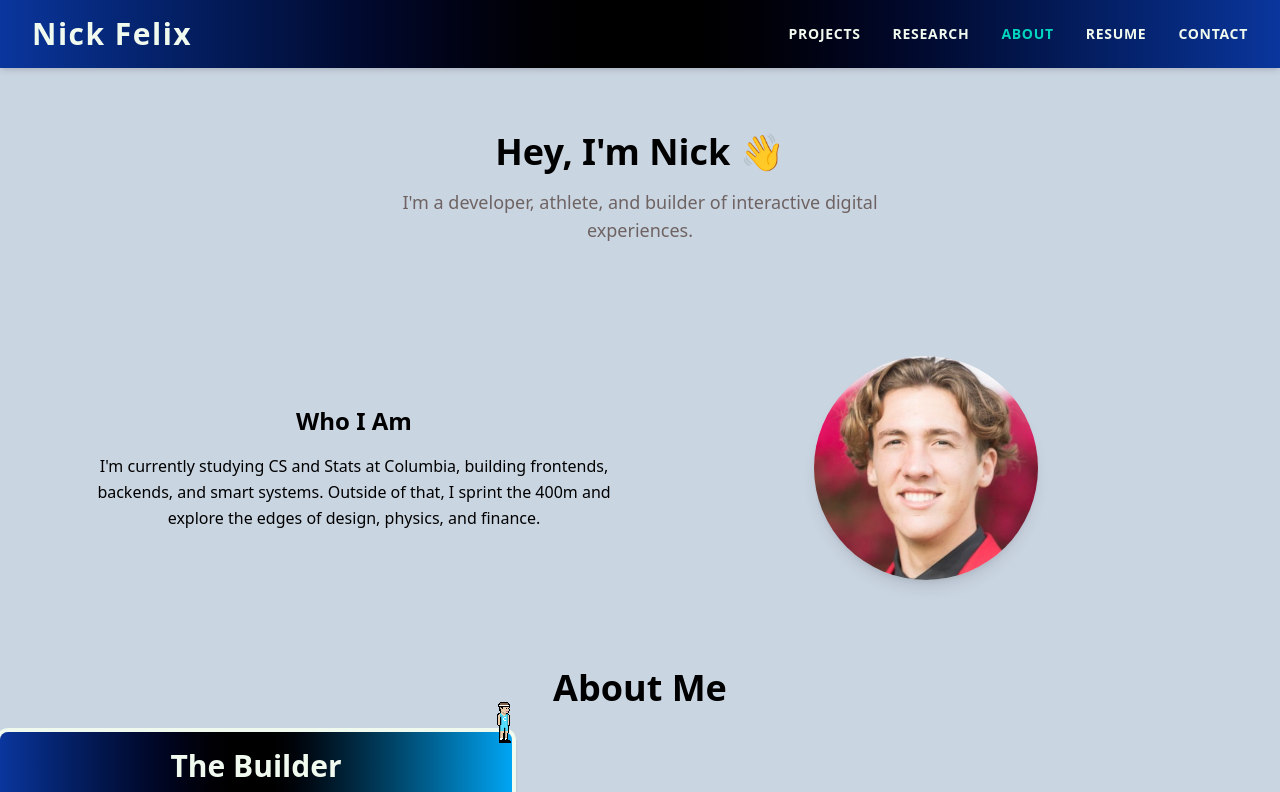
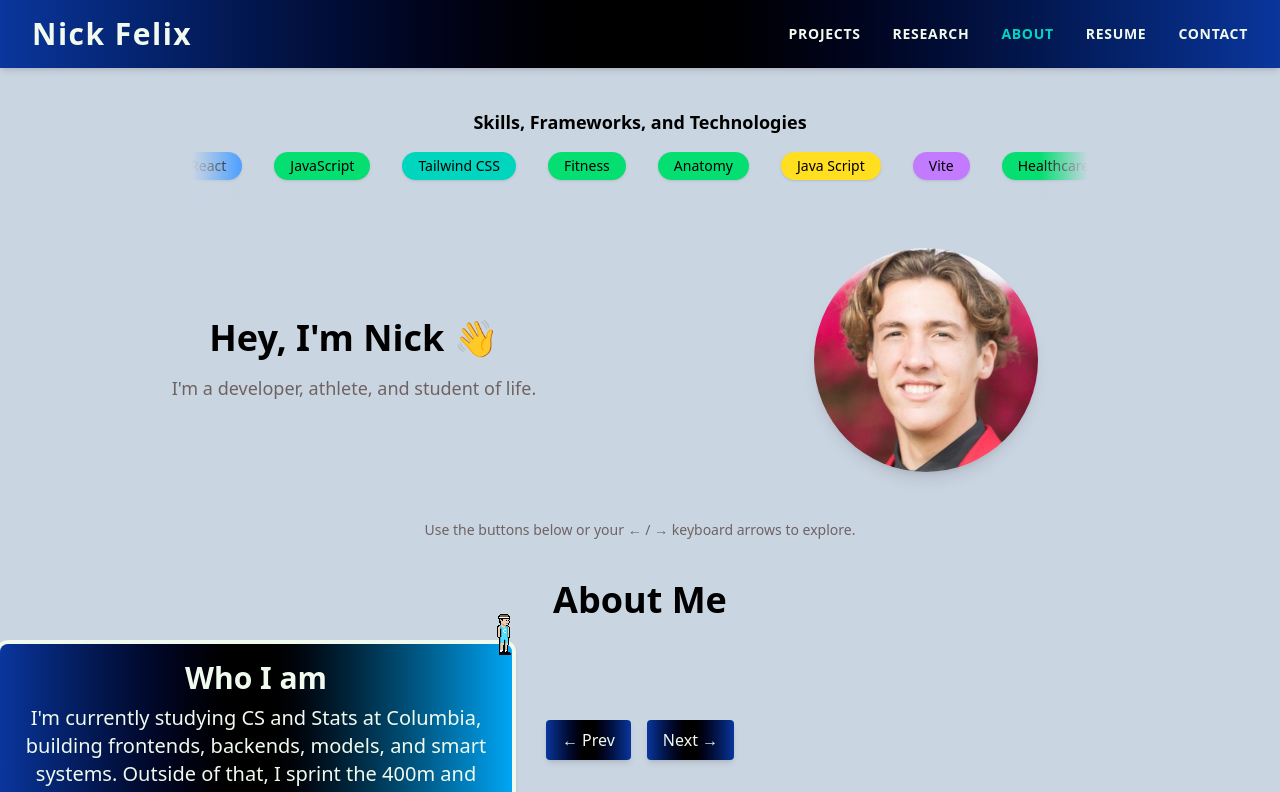
Before and after one commit to nicorox247/Nick-Felix-Site, a React (Vite) app: page /about in a window 1280 px wide. Shown: the top 792 px of the page. Built offline with nearby package versions, Linux system fonts and the light colour scheme.

Commit message:
Sticky buttons and Skill ticker on About page

```diff
--- a/src/App.css
+++ b/src/App.css
@@ -46,7 +46,7 @@
 }
 
 @utility button-primary {
-  @apply bg-gradient-primary hover:bg-gradient-highlight;
+  @apply text-light bg-gradient-primary hover:bg-gradient-highlight;
 }
 
 @utility pdf-preview{
--- a/src/App.jsx
+++ b/src/App.jsx
@@ -27,7 +27,7 @@ function App() {
     <div className="flex flex-col min-h-screen">
       <NavBar />
 
-      <main className="flex-1 relative overflow-hidden">
+      <main className="flex-1 relative">
       <AnimatePresence mode="wait">
 
         <Routes location={location} key={location.pathname}>
--- a/src/components/ProjectTagTicker.jsx
+++ b/src/components/ProjectTagTicker.jsx
@@ -4,12 +4,14 @@ import './ProjectDetail.css';
 export default function ProjectTagTicker({ tags = [] }) {
     // Repeat tags for smooth infinite scroll
     const getStyle = (tag) => {
-      if (tag.toLowerCase().includes('react')) return 'bg-blue-400 text-dark';
-      if (tag.toLowerCase().includes('python') ||
-      (tag.toLowerCase().includes('java script'))) return 'bg-yellow-300 text-dark';
-      if (tag.toLowerCase().includes('c++')) return 'bg-white text-dark';
-      if (tag.toLowerCase().includes('vite')) return 'bg-purple-400 text-dark';
-      if (tag.toLowerCase().includes('tailwind')) return 'bg-teal-400 text-dark';
+      if (typeof tag !== 'string') return;
+      const lower = tag.toLowerCase();
+      if (lower.includes('react')) return 'bg-blue-400 text-dark';
+      if (lower.includes('python') ||
+      (lower.includes('java script'))) return 'bg-yellow-300 text-dark';
+      if (lower.includes('c++')) return 'bg-white text-dark';
+      if (lower.includes('vite')) return 'bg-purple-400 text-dark';
+      if (lower.includes('tailwind')) return 'bg-teal-400 text-dark';
       return 'bg-green-400 text-dark';
     };
 
@@ -24,11 +26,13 @@ export default function ProjectTagTicker({ tags = [] }) {
         ];
       }, [tags]);
 
-
+      const speedPerItem = 1; // seconds per tag (tweak to your liking)
+      const duration = repeatedTags.length * speedPerItem;
 
     return (
       <div className="relative overflow-hidden bg-background h-12 max-w-lg lg:max-w-xl xl:max-w-4xl mx-auto">
-        <div className="absolute whitespace-nowrap animate-ticker flex items-center gap-8 px-4">
+        <div className="absolute whitespace-nowrap animate-ticker flex items-center gap-8 px-4"
+            style={{ animation: `ticker ${duration}s linear infinite` }}>
           {repeatedTags.map((tag, index) => (
             <div
               key={index}
--- a/src/data/projects.js
+++ b/src/data/projects.js
@@ -17,13 +17,13 @@ const projects = [
       ]
     },
 
-    {
-      title: 'Crypto Dashboard',
-      description: 'Real-time price tracking and wallet insights.',
-      image: '/images/crypto.png',
+    // {
+    //   title: 'Crypto Dashboard',
+    //   description: 'Real-time price tracking and wallet insights.',
+    //   image: '/images/crypto.png',
 
-      live: 'https://nickfelix.dev'
-    },
+    //   live: 'https://nickfelix.dev'
+    // },
     {
       id: 'axis-med',
       title: 'AxisMED',
--- a/src/pages/About.jsx
+++ b/src/pages/About.jsx
@@ -1,25 +1,31 @@
 // src/pages/About.jsx
-import { useState, useRef, useEffect } from 'react';
+import { useState, useRef, useEffect, useMemo } from 'react';
 import AthleteSprite from '../components/AthleteSprite';
 import TimelineNode from '../components/TimelineNode';
+import ProjectTagTicker from '../components/ProjectTagTicker';
+import projectData from '../data/projects';
 
 const timelineData = [
   {
+    title: 'Who I am',
+    description: 'I\'m currently studying CS and Stats at Columbia, building frontends, backends, models, and smart systems. Outside of that, I sprint the 400m and love to surf.',
+  },
+  {
     title: 'The Builder',
     description:
-      'I love making things — apps, systems, or strategies. Whether it’s a digital product or a financial model, I thrive when I’m solving problems with elegant, efficient solutions.',
+      'I love making things. Whether quantitative or qualitative, solving problems and delivering high-quality, efficient solutions is my forte.',
     keywords: ['engineering', 'problem-solving', 'systems', 'full-stack', 'strategy'],
   },
   {
     title: 'The Competitor',
     description:
-      'I’m a 400m sprinter. The discipline, grit, and structure of elite athletics shape how I approach everything — from code to business. I’m calm under pressure and always training for the next level.',
+      'As a 400m sprinter, the discipline and structure of elite athletics shape much of how I approach life. I\’m calm under pressure, calculated/optimized in strategy, and willing to do what it takes for victory',
     keywords: ['athlete', 'track', 'grit', 'discipline', 'performance'],
   },
   {
     title: 'The Analyst',
     description:
-      'With a background in computer science and statistics, I’m constantly looking for patterns — in data, in people, in markets. I love turning noise into insight.',
+      'I perfer interpreting reality by breaking every peice of it to it\'s most fundamental components and building back up. CS and statistics bolster my naturaly analytical mind to better quantify and understand these patterns.',
     keywords: ['data', 'statistics', 'finance', 'algorithms', 'quant'],
   },
   {
@@ -37,7 +43,7 @@ const timelineData = [
   {
     title: 'The Vision',
     description:
-      'I want to build systems that matter — tools that empower people, businesses that make sense, and experiences that leave a mark. I’m just getting started.',
+      'I want to build systems that matter; tools that empower people, businesses that make sense, and experiences that leave a mark. I\’m just getting started.',
     keywords: ['vision', 'impact', 'entrepreneurship', 'product', 'future'],
   },
 ];
@@ -48,6 +54,16 @@ export default function About() {
   const [isRunning, setIsRunning] = useState(false);
   const [facingLeft, setFacingLeft] = useState(false); // false = right
   const nodeRefs = useRef([]);
+
+  const allTags = useMemo(() => {
+    return [...new Set(
+      projectData.flatMap(p => p.tags).filter(tag => typeof tag === 'string')
+    )];
+  }, [projectData]);
+
+  const speedPerItem = 0.75; // seconds per tag (tweak to your liking)
+const duration = allTags.length * speedPerItem;
+
 
   const [hasMoved, setHasMoved] = useState(false); // ← new flag
   const handleArrowClick = (direction) => {
@@ -102,26 +118,18 @@ export default function About() {
   }, [activeIndex]);
 
 
-
-
   return (
-    <div className="bg-background ">
-        {/* Hero section */}
+    <div className="">
+      <div className='mt-10'>
+        <h1 className='font-bold text-lg mb-4'>Skills, Frameworks, and Technologies</h1>
+        <ProjectTagTicker tags={allTags} />
+      </div>
+        {/* Split grid Bio Hero Section */}
+        <div className="grid grid-cols-1 md:grid-cols-2 gap-10 items-center px-6 py-12 max-w-6xl mx-auto">
             <div className="text-center py-16">
                 <h1 className="text-4xl font-bold mb-4">Hey, I'm Nick 👋</h1>
                 <p className="text-muted text-lg max-w-xl mx-auto">
-                I'm a developer, athlete, and builder of interactive digital experiences.
-            </p>
-        </div>
-
-        {/* Split grid Bio Section */}
-        <div className="grid grid-cols-1 md:grid-cols-2 gap-10 items-center px-6 py-12 max-w-6xl mx-auto">
-            <div>
-                <h2 className="text-2xl font-bold mb-4">Who I Am</h2>
-                <p className="leading-relaxed">
-                I'm currently studying CS and Stats at Columbia, building frontends, backends,
-                and smart systems. Outside of that, I sprint the 400m and explore the edges
-                of design, physics, and finance.
+                    I'm a developer, athlete, and student of life.
                 </p>
             </div>
             <div className="flex justify-center">
@@ -129,6 +137,10 @@ export default function About() {
             </div>
         </div>
 
+        {/* Instruction above timeline */}
+        <p className="text-center text-sm text-muted">
+          Use the buttons below or your ← / → keyboard arrows to explore.
+        </p>
 
         {/* Timeline section */}
         <div className="relative overflow-hidden pb-12 ">
@@ -149,21 +161,23 @@ export default function About() {
                 nodeRefs={nodeRefs}
                 />
 
-                <div className="relative flex gap-4 justify-center ">
+            </div>
+        </div>
+
+        {/* Sticky nav buttons */}
+        <div className="sticky bottom-10 z-30 flex justify-center gap-4 px-6">
           <button
-                        className="px-4 py-2 rounded"
+            className="px-4 py-2 rounded button-primary shadow-md"
             onClick={() => handleArrowClick(-1)}
           >
-                        ↑ Prev
+            ← Prev
           </button>
           <button
-                        className="bg-gray-600 px-4 py-2 rounded hover:bg-gray-500"
+            className="px-4 py-2 rounded button-primary shadow-md"
             onClick={() => handleArrowClick(1)}
           >
-                        ↓ Next
+            Next →
           </button>
-                </div>
-            </div>
         </div>
 
     </div>
--- a/src/pages/ProjectDetail.jsx
+++ b/src/pages/ProjectDetail.jsx
@@ -2,7 +2,7 @@
 import { useParams, Link } from 'react-router-dom';
 import { useEffect } from 'react';
 import { motion } from 'framer-motion';
-import projectData from '../data/projects'; // adjust path to your data file
+import projectData from '../data/projects';
 import ProjectTagTicker from '../components/ProjectTagTicker';
 
 export default function ProjectDetail() {
```
Lines whose indentation alone changed are shown as unchanged.
